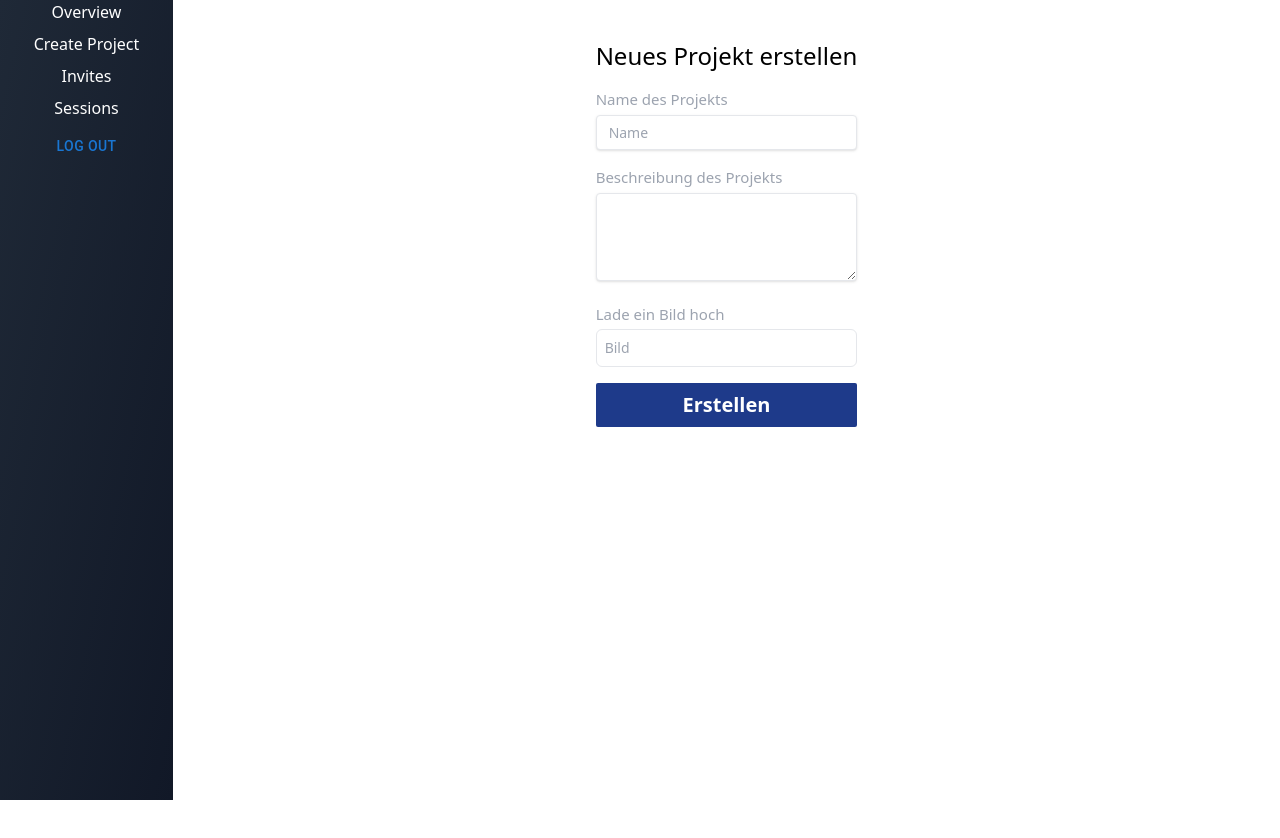
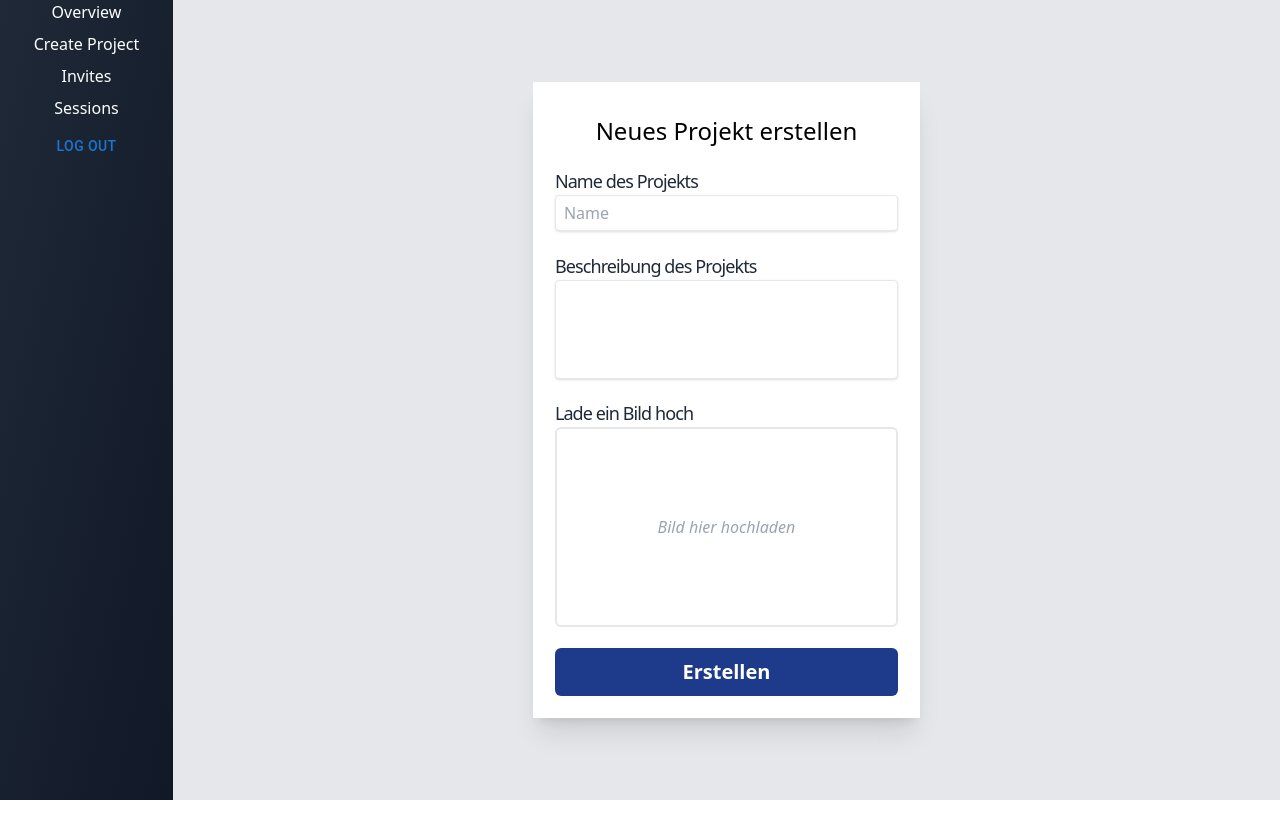
Before and after one commit to laurin5/NeuroLabel, a React (Vite) app: page /create in a window 1280 px wide. After the commit the page ends 800 px from the top, so only its background shows below. Built offline with nearby package versions, Linux system fonts and the light colour scheme.

Commit message:
UI Changes

```diff
--- a/src/pages/CreatePage/CreatePage.jsx
+++ b/src/pages/CreatePage/CreatePage.jsx
@@ -10,7 +10,6 @@ function CreatePage() {
   let navigator = useNavigate();
 
   async function createProject() {
-
     const formData = new FormData();
     formData.append("image", uploadFile);
 
@@ -40,6 +39,8 @@ function CreatePage() {
 
     const responseJSON = await response.json();
     console.log(responseJSON);
+
+    navigator("/projects");
   }
 
   const handleFileInput = (event) => {
@@ -55,71 +56,86 @@ function CreatePage() {
 
       reader.readAsDataURL(file);
       setFileName(file.name);
-      console.log(file.name)
+      console.log(file.name);
     }
   };
 
   return (
-    <div className="w-full h-screen flex justify-center my-10">
-      <div className="">
-        <h1 className="text-2xl">Neues Projekt erstellen</h1>
-        <form onSubmit={(e) => e.preventDefault()}>
-          <div className="mt-4">
+    <div className="w-full h-screen flex flex-col items-center justify-center bg-gray-200 overflow-y-scroll">
+      <form
+        className="w-[35%] max-md:w-[90%] h-auto bg-white pt-[3%] pb-[2%] px-[2%] max-md:py-[10%] shadow-xl"
+        onSubmit={(e) => e.preventDefault()}
+      >
+        <div className="flex flex-col">
+          <h1 className="text-2xl text-center font-medium mb-[6%]">
+            Neues Projekt erstellen
+          </h1>
           <label
-              className="block text-gray-400 text-[15px] mt-4 mb-1"
+            className="block text-gray-800 text-lg font-normal tracking-tighter"
             htmlFor="projectName"
           >
             Name des Projekts
           </label>
           <input
-              className="border shadow appearance-none rounded w-full py-2 px-3 text-sm text-gray-700 leading-tight focus:outline-none"
+            className="border shadow appearance-none rounded w-full text-md text-gray-700 leading-tight focus:outline-none pl-2 py-[2%]"
             ref={projectnameInput}
             type="text"
             name="projectName"
             placeholder="Name"
           />
           <label
-              className="block text-gray-400 text-[15px] mt-4 mb-1"
+            className="mt-[6%] block text-gray-800 text-lg font-normal tracking-tighter"
             htmlFor="projectDescription"
           >
             Beschreibung des Projekts
           </label>
           <textarea
             rows="4"
-              className="border shadow appearance-none rounded w-full py-2 px-3 text-sm text-gray-700 leading-tight focus:outline-none"
+            className="resize-none border shadow appearance-none rounded w-full text-lg text-gray-700 leading-tight focus:outline-none pl-2 py-[1%]"
             ref={projectdescriptionInput}
             type="text"
             name="projectDescription"
           />
         </div>
-          <div className="relative mt-4">
+        <div className="">
           <label
-              className="block text-gray-400 text-[15px] mt-4 mb-1"
+            className="mt-[6%] block text-gray-800 text-lg font-normal tracking-tighter"
             htmlFor="fileInput"
-            >Lade ein Bild hoch</label>
+          >
+            Lade ein Bild hoch
+          </label>
+        </div>
+        {file ? (
+          <img className="w-[100%] mb-[6%]" src={file} alt="" />
+        ) : (
+          <div className="relative w-[100%] h-[200px] border-2 border-gray-2 rounded-md 00 mb-[6%] items-center flex justify-center">
             <input
               name="fileInput"
               type="file"
-              className="absolute inset-0 w-full h-full opacity-0 cursor-pointer"
+              className="w-full h-full opacity-0 cursor-pointer"
               onChange={handleFileInput}
             />
-            <div className="border rounded-md p-2 text-sm text-gray-700">
-              <span className="text-gray-400">{fileName ? `${fileName}` : "Bild"}</span>
+            <p className="absolute italic text-gray-400">Bild hier hochladen</p>
           </div>
+        )}
+        {fileName && (
+          <div className="mb-[6%] border rounded-md p-2 text-lg text-gray-700">
+            <span className="text-gray-400">
+              {fileName ? `${fileName}` : ""}
+            </span>
           </div>
-          {file && (
-            <img className="mt-4 w-[250px]" src={file} alt="" />
         )}
         <button
-            className="duration-300 hover:bg-blue-800 bg-blue-900 text-xl text-white w-full mt-4 py-2 rounded-sm font-semibold"
+          className="py-[3%] duration-300 hover:bg-blue-800 bg-blue-900 text-xl text-white w-full rounded-md font-semibold"
           type="submit"
-            onClick={createProject}
+          onClick={() => {
+            createProject();
+          }}
         >
           Erstellen
         </button>
       </form>
     </div>
-    </div>
   );
 }
 
--- a/src/pages/DashBoard/DashBoard.jsx
+++ b/src/pages/DashBoard/DashBoard.jsx
@@ -19,6 +19,7 @@ function Dashboard() {
     let responseJSON = await response.json();
     setProjects(responseJSON.projects);
     console.log(responseJSON);
+    console.log(projects.length > 1 ? "ja" : "nein");
   }
 
   const loadUserDetails = async () => {
@@ -33,6 +34,19 @@ function Dashboard() {
     console.log(responseJSON);
   };
 
+  async function deleteProjects(projectID) {
+    let response = await fetch(`http://lizard-studios.at:10187/projects/${projectID}`, {
+      method: "DELETE",
+      headers: {
+        SessionID: localStorage.getItem("sessionid"),
+      },
+    });
+    const responseJSON = await response.json();
+    console.log(responseJSON);
+    loadProjects();
+    setProjectSettings(!projectSettings);
+  }
+
   useEffect(() => {
     loadProjects();
     loadUserDetails();
@@ -46,15 +60,20 @@ function Dashboard() {
   return (
     <div className="w-full h-screen flex flex-col items-center bg-gray-200 overflow-y-auto pb-10">
       <h1 className="text-center text-xl py-1 tracking-wide mt-[1%] font-semibold">
-        Ihre Projekte
+        Überblick
       </h1>
       <h1 className="w-full text-left pl-[10%] text-lg py-[2%]">
         Willkommen {userDetails.first_name}!
       </h1>
-      <div className="gap-6 p-4 grid max-sm:grid-cols-1 grid-cols-2  xl:grid-cols-4 w-[92%] bg-white">
+      {projects.length < 1 && (
+        <div className="w-full h-screen items-center justify-center flex">
+          <p className="max-md:text-lg italic text-2xl">Sie sind derzeit in keinem Projekt!</p>
+        </div>
+      )}
+      <div className={`${projects.length >= 1 ? 'bg-white gap-6 p-6 grid max-sm:grid-cols-1 grid-cols-2  xl:grid-cols-4 w-[96%] hover:shadow-md' : 'gap-6 p-6 grid max-sm:grid-cols-1 grid-cols-2  xl:grid-cols-4 w-[92%] hover:shadow-md'} `}>
         {projects.map((project, index) => (
           <div
-            className="hover:shadow-md w-full relative border-2 border-gray-200 rounded-sm py-1 text-center text-sm h-auto flex flex-col items-center gap-1 pb-8"
+            className="hover:shadow-md relative border-2 w-full  border-gray-200 text-center text-sm flex flex-col items-center gap-1 pb-8"
             key={project.id}
           >
             <Link
@@ -64,8 +83,7 @@ function Dashboard() {
               key={project.id}
             >
               <div className="w-full flex items-center flex-col">
-                <img src="firefox.png" className="h-[95px]" alt="" />
-                <div className="w-full border-b-[1px]"></div>
+                <img src={`http://lizard-studios.at:10187/${project.image_url}`} className="h-[150px] w-full object-cover" alt="" />
                 <h2 className="text-lg font-medium tracking-normal">
                   {project.name.length > 20
                     ? `${project.name.slice(0, 20)}...`
@@ -84,7 +102,7 @@ function Dashboard() {
               />
             </button>
             {projectSettings && selectedProjectIndex === index && (
-              <div className="bg-white absolute top-full shadow-xl border-[1px] border-gray-100 right-4 w-[60%] py-2 z-10">
+              <div onClick={() => deleteProjects(project.id)} className="cursor-pointer bg-white absolute top-full shadow-xl border-[1px] border-gray-100 right-4 w-[60%] py-2 z-10">
                 <button className="">Projekt löschen</button>
               </div>
             )}
@@ -93,7 +111,7 @@ function Dashboard() {
         <div>
           {userDetails.is_instructor && (
             <Link to="/create">
-              <button className="border-2 border-gray-200 rounded-md w-full h-[187px] text-white mb-20">
+              <button className="h-[238px] border-2 border-gray-200 w-full text-white">
                 <AddIcon color="primary" />
               </button>
             </Link>
```
Lines whose indentation alone changed are shown as unchanged.
